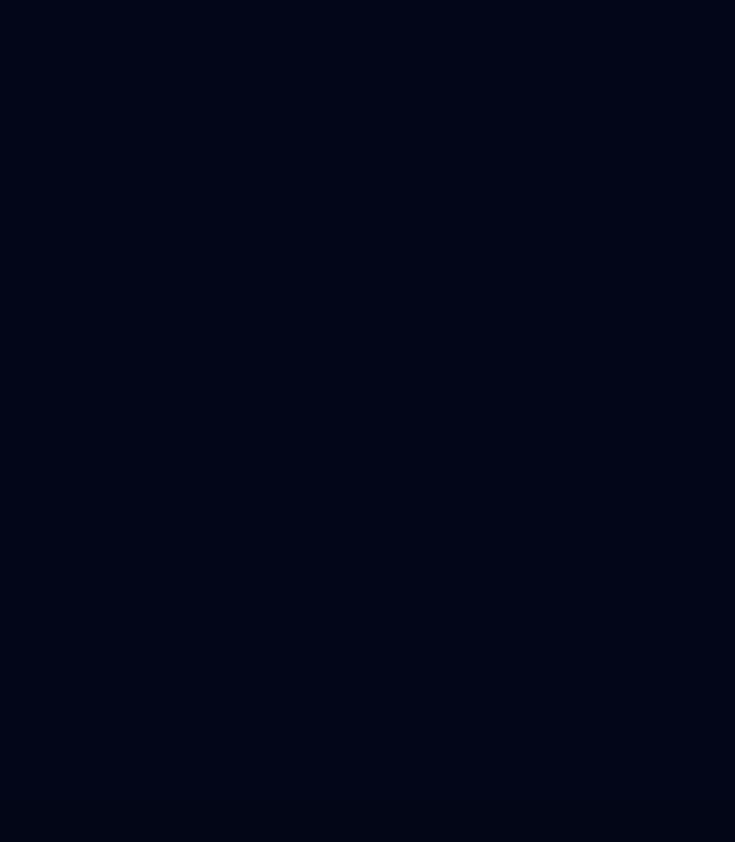
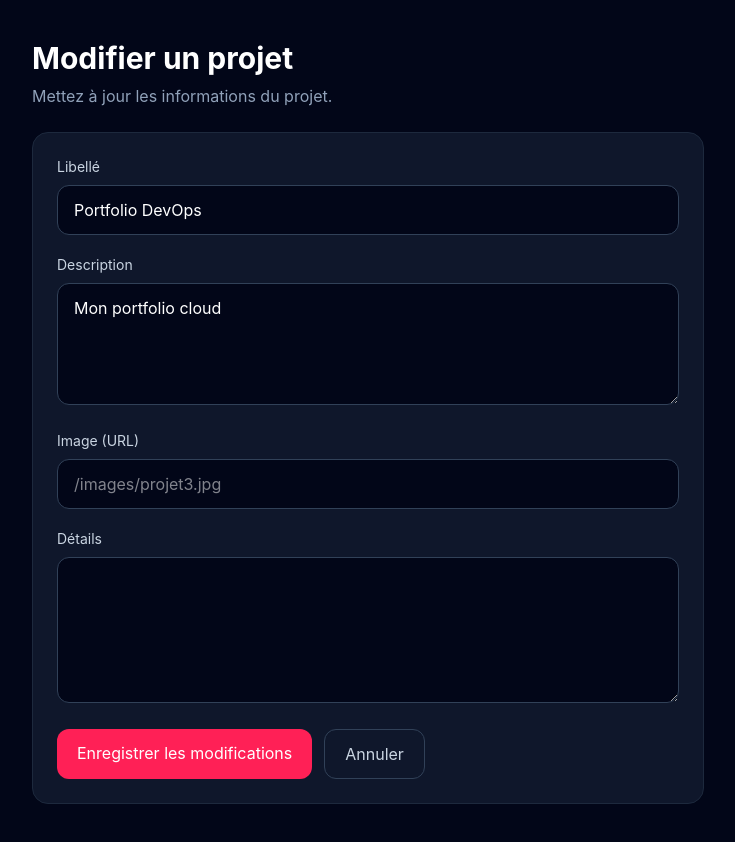
Before and after one commit to seydinalimamoulayeyade/react-fil-rouge, a React (Vite) app: page /modifier/1 in a window 1280 px wide. Before the commit this address had no page. Shown: the whole page, without its empty margins (272-1007 px from the left). Before the commit the page ends 800 px from the top, so only its background shows below. Built offline with nearby package versions, Linux system fonts and the light colour scheme; data requests are answered from the project's data file.

Commit message:
feat: ajouter la modification d’un projet avec formulaire prérempli

```diff
--- a/src/App.jsx
+++ b/src/App.jsx
@@ -9,6 +9,7 @@ export default function App() {
       <Routes>
         <Route path="/" element={<Dossier />} />
         <Route path="/ajouter" element={<AjouterProjet />} />
+        <Route path="/modifier/:id" element={<AjouterProjet />} />
         <Route path="/projets/:id" element={<DetaillerProjet />} />
       </Routes>
     </div>
--- a/src/components/AjouterProjet.jsx
+++ b/src/components/AjouterProjet.jsx
@@ -1,18 +1,53 @@
-import { useState } from "react";
-import { useNavigate } from "react-router-dom";
-import { addProject } from "../services/projetService";
+import { useEffect, useState } from "react";
+import { useNavigate, useParams } from "react-router-dom";
+import {
+  addProject,
+  getProjectById,
+  updateProject,
+} from "../services/projetService";
 
 const initialState = {
   libelle: "",
   description: "",
   image: "",
+  details: "",
 };
 
 export default function AjouterProjet() {
   const [form, setForm] = useState(initialState);
   const [saving, setSaving] = useState(false);
+  const [loading, setLoading] = useState(false);
   const [error, setError] = useState("");
   const navigate = useNavigate();
+  const { id } = useParams();
+
+  const isEditing = Boolean(id);
+
+  useEffect(() => {
+    async function loadProject() {
+      if (!isEditing) return;
+
+      try {
+        setLoading(true);
+        setError("");
+
+        const data = await getProjectById(id);
+        setForm({
+          libelle: data.libelle || "",
+          description: data.description || "",
+          image: data.image || "",
+          details: data.details || "",
+        });
+      } catch (err) {
+        console.error(err);
+        setError("Impossible de charger le projet à modifier.");
+      } finally {
+        setLoading(false);
+      }
+    }
+
+    loadProject();
+  }, [id, isEditing]);
 
   function handleChange(event) {
     const { name, value } = event.target;
@@ -25,21 +60,46 @@ export default function AjouterProjet() {
 
     try {
       setSaving(true);
+
+      if (isEditing) {
+        await updateProject(id, form);
+      } else {
         await addProject(form);
+      }
+
       navigate("/");
-    } catch {
-      setError("Impossible d'ajouter le projet");
+    } catch (err) {
+      console.error(err);
+      setError(
+        isEditing
+          ? "Impossible de modifier le projet."
+          : "Impossible d'ajouter le projet.",
+      );
     } finally {
       setSaving(false);
     }
   }
 
+  if (loading) {
+    return (
+      <section className="max-w-2xl mx-auto space-y-6">
+        <h1 className="text-3xl font-bold text-white">
+          Chargement du projet...
+        </h1>
+      </section>
+    );
+  }
+
   return (
     <section className="max-w-2xl mx-auto space-y-6">
       <div>
-        <h1 className="text-3xl font-bold text-white">Ajouter un projet</h1>
+        <h1 className="text-3xl font-bold text-white">
+          {isEditing ? "Modifier un projet" : "Ajouter un projet"}
+        </h1>
         <p className="text-slate-400 mt-2">
-          Remplissez le formulaire pour créer un nouveau projet.
+          {isEditing
+            ? "Mettez à jour les informations du projet."
+            : "Remplissez le formulaire pour créer un nouveau projet."}
         </p>
       </div>
 
@@ -87,15 +147,40 @@ export default function AjouterProjet() {
           />
         </div>
 
+        <div>
+          <label className="mb-2 block text-sm text-slate-300">Détails</label>
+          <textarea
+            name="details"
+            value={form.details}
+            onChange={handleChange}
+            rows="5"
+            className="w-full rounded-xl border border-slate-700 bg-slate-950 px-4 py-3 text-sm text-white outline-none focus:border-rose-400"
+          />
+        </div>
+
         {error ? <p className="text-sm text-rose-400">{error}</p> : null}
 
+        <div className="flex gap-3">
           <button
             type="submit"
             disabled={saving}
             className="inline-flex rounded-xl bg-rose-500 px-5 py-3 text-sm font-medium text-white hover:bg-rose-600 disabled:opacity-50"
           >
-          {saving ? "Enregistrement..." : "Ajouter le projet"}
+            {saving
+              ? "Enregistrement..."
+              : isEditing
+                ? "Enregistrer les modifications"
+                : "Ajouter le projet"}
           </button>
+
+          <button
+            type="button"
+            onClick={() => navigate("/")}
+            className="inline-flex rounded-xl border border-slate-700 px-5 py-3 text-sm font-medium text-slate-300 hover:border-slate-500"
+          >
+            Annuler
+          </button>
+        </div>
       </form>
     </section>
   );
--- a/src/components/ProjectCard.jsx
+++ b/src/components/ProjectCard.jsx
@@ -31,12 +31,20 @@ export default function ProjectCard({ project, onDelete }) {
           </p>
         </div>
 
-        <div className="flex items-center justify-between">
+        <div className="flex items-center justify-between gap-3">
           <Link
             to={`/projets/${project.id}`}
             className="text-sm font-medium text-rose-400 hover:underline"
           >
             Voir le détail
+          </Link>
+
+          <div className="flex gap-2">
+            <Link
+              to={`/modifier/${project.id}`}
+              className="inline-flex items-center rounded-lg border border-slate-700 px-3 py-2 text-sm font-medium text-slate-300 hover:border-rose-400 hover:text-rose-400 transition-colors"
+            >
+              Modifier
             </Link>
 
             <button
@@ -47,6 +55,7 @@ export default function ProjectCard({ project, onDelete }) {
             </button>
           </div>
         </div>
+      </div>
     </article>
   );
 }
--- a/src/services/projetService.js
+++ b/src/services/projetService.js
@@ -42,3 +42,15 @@ export async function addProject(project) {
 
   return handleResponse(response);
 }
+
+export async function updateProject(id, project) {
+  const response = await fetch(`${API_URL}/${id}`, {
+    method: "PUT",
+    headers: {
+      "Content-Type": "application/json",
+    },
+    body: JSON.stringify(project),
+  });
+
+  return handleResponse(response);
+}
```
Lines whose indentation alone changed are shown as unchanged.
